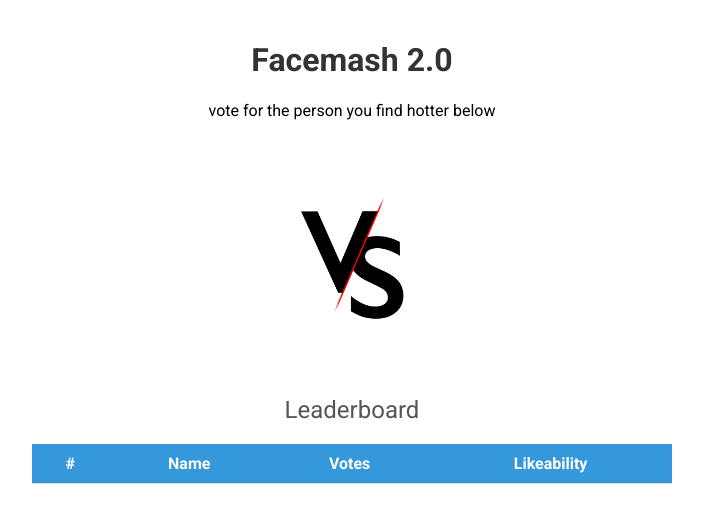
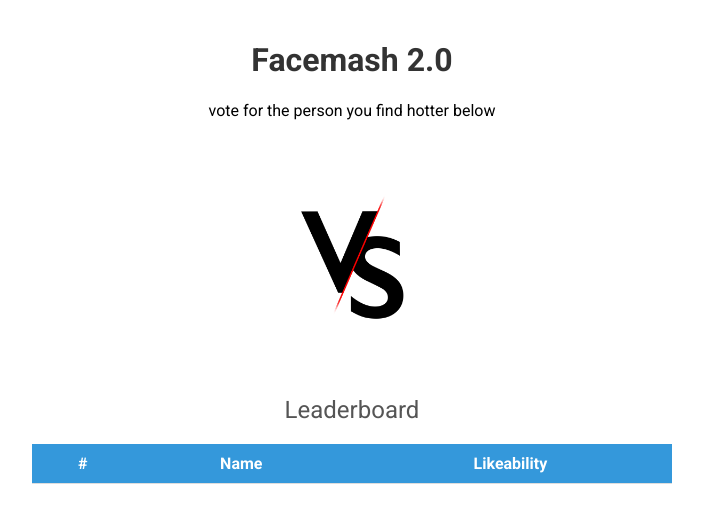
Before and after one commit to Facemash-2/facemash_2-0, a Flask app: page / in a window 1280 px wide. Shown: the top 523 px of the page, without its empty margins (288-991 px from the left). Run offline with Flask 3, Linux system fonts and the light colour scheme; data that the repository does not hold is empty; some libraries are stand-ins or nearby versions.

Commit message:
Update index.html

```diff
--- a/templates/index.html
+++ b/templates/index.html
@@ -73,7 +73,6 @@
 
                 row.appendChild(positionCell);
                 row.appendChild(nameCell);
-                row.appendChild(countCell);
                 row.appendChild(likeabilityCell);  // Add likeability column
 
                 leaderboard.appendChild(row);
@@ -117,7 +116,6 @@
                 <tr>
                     <th>#</th>
                     <th>Name</th>
-                    <th>Votes</th>
                     <th>Likeability</th>
                 </tr>
             </thead>
```
